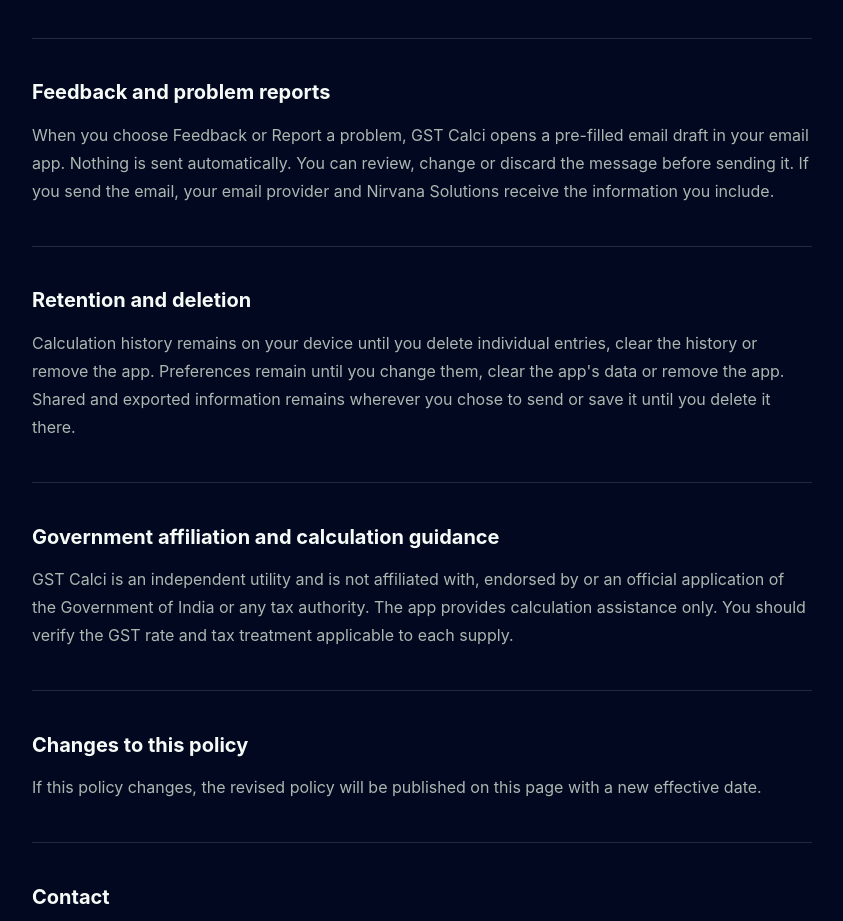
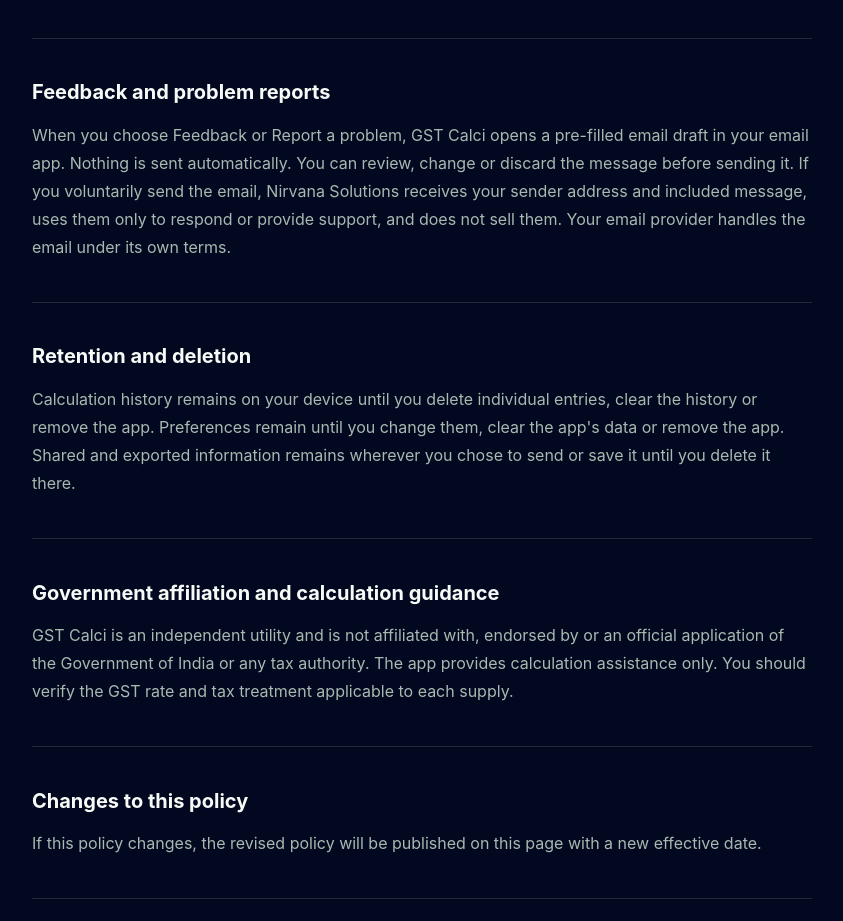
Before and after one commit to syogaraj4u/nirvanasolutions-website, a plain HTML site: page gst-calci/privacy/index.html in a window 1280 px wide. Shown: the part 1056-1977 px from the top of the page, without its empty margins (218-1061 px from the left). Drawn offline with Linux system fonts and the light colour scheme.

Commit message:
Clarify GST Calci support email privacy

```diff
--- a/gst-calci/privacy/index.html
+++ b/gst-calci/privacy/index.html
@@ -15,7 +15,7 @@
 <section><h2>Information we collect</h2><p>Nirvana Solutions does not collect, receive, sell or share your calculation data or device information through GST Calci. The app does not require an account or sign-in.</p></section>
 <section><h2>Information stored locally</h2><p>Your calculation history and preferences are stored only on your device. Local preferences may include your selected layout, GST rate, inclusive or exclusive mode, CGST + SGST or IGST selection, favourites, rounding and other display settings.</p></section>
 <section><h2>Sharing and exports</h2><p>Calculation information leaves the app only when you choose an action such as Share, Copy or Export. GST Calci can share a calculation summary with a branded image and can export history as a CSV file. The destination app or service you select handles that information under its own privacy terms.</p></section>
-<section><h2>Feedback and problem reports</h2><p>When you choose Feedback or Report a problem, GST Calci opens a pre-filled email draft in your email app. Nothing is sent automatically. You can review, change or discard the message before sending it. If you send the email, your email provider and Nirvana Solutions receive the information you include.</p></section>
+<section><h2>Feedback and problem reports</h2><p>When you choose Feedback or Report a problem, GST Calci opens a pre-filled email draft in your email app. Nothing is sent automatically. You can review, change or discard the message before sending it. If you voluntarily send the email, Nirvana Solutions receives your sender address and included message, uses them only to respond or provide support, and does not sell them. Your email provider handles the email under its own terms.</p></section>
 <section><h2>Retention and deletion</h2><p>Calculation history remains on your device until you delete individual entries, clear the history or remove the app. Preferences remain until you change them, clear the app's data or remove the app. Shared and exported information remains wherever you chose to send or save it until you delete it there.</p></section>
 <section><h2>Government affiliation and calculation guidance</h2><p>GST Calci is an independent utility and is not affiliated with, endorsed by or an official application of the Government of India or any tax authority. The app provides calculation assistance only. You should verify the GST rate and tax treatment applicable to each supply.</p></section>
 <section><h2>Changes to this policy</h2><p>If this policy changes, the revised policy will be published on this page with a new effective date.</p></section>
```
